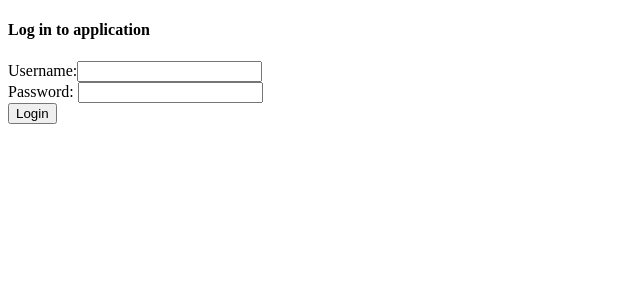
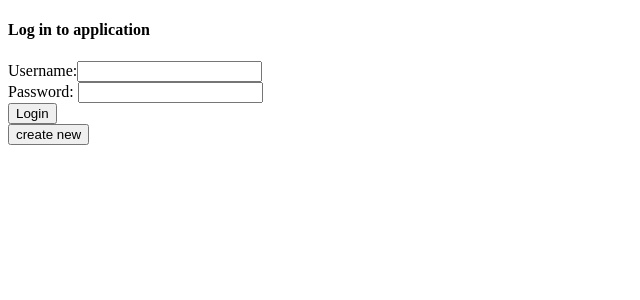
Before and after one commit to alpoaa/FullStack-open, a React (Vite) app in the folder Osa5/Bloglist-frontend/: page / in a window 1280 px wide. Shown: the top 300 px of the page, without its empty margins (0-640 px from the left). Built offline with nearby package versions, Linux system fonts and the light colour scheme; no server answers.

Commit message:
blogilistan frontend, step5

```diff
--- a/Osa5/Bloglist-frontend/src/App.jsx
+++ b/Osa5/Bloglist-frontend/src/App.jsx
@@ -1,5 +1,5 @@
 /* eslint-disable no-unused-vars */
-import { useState, useEffect } from 'react'
+import { useState, useEffect, useRef } from 'react'
 import blogService from './services/blogs'
 import loginService from './services/login'
 
@@ -8,6 +8,7 @@ import Login from './components/Login'
 import Logout from './components/Logout'
 import Notification from './components/Notification'
 import CreateBlog from './components/CreateBlog'
+import Togglable from './components/Togglable'
 
 import helper from './utils/helper'
 
@@ -115,6 +116,7 @@ const App = () => {
         onPasswordChange={onPasswordChange}
       />
       <Logout user={user} logoutClick={handleLogout}/>
+      <Togglable buttonLabel="create new">
         <CreateBlog
           user={user}
           onBlogCreate={handleCreateBlog}
@@ -125,6 +127,7 @@ const App = () => {
           onNewBlogAuthorChange={onNewBlogAuthorChange}
           onNewBlogUrlChange={onNewBlogUrlChange}
         />
+        </Togglable>
       <BlogsList user={user} blogs={blogs} />
     </div>
   )
--- /dev/null
+++ b/Osa5/Bloglist-frontend/src/components/Togglable.jsx
@@ -0,0 +1,30 @@
+/* eslint-disable react/prop-types */
+/* eslint-disable react/display-name */
+/* eslint-disable no-unused-vars */
+import { useState, useImperativeHandle, forwardRef } from "react"
+
+const Togglable = forwardRef((props, ref) => {
+    const [visible, setVisible] = useState(false)
+
+    const toggleVisibility = () => setVisible(!visible)
+
+    useImperativeHandle(ref, () => {
+        return {
+            toggleVisibility
+        }
+    })
+
+    return (
+        <div>
+            {!visible && <div>
+                <button onClick={toggleVisibility}>{props.buttonLabel}</button>
+            </div>}
+            {visible && <div>
+                {props.children}
+                <button onClick={toggleVisibility}>cancel</button>
+            </div>}
+        </div>
+    )
+})
+
+export default Togglable
```
Lines whose indentation alone changed are shown as unchanged.
